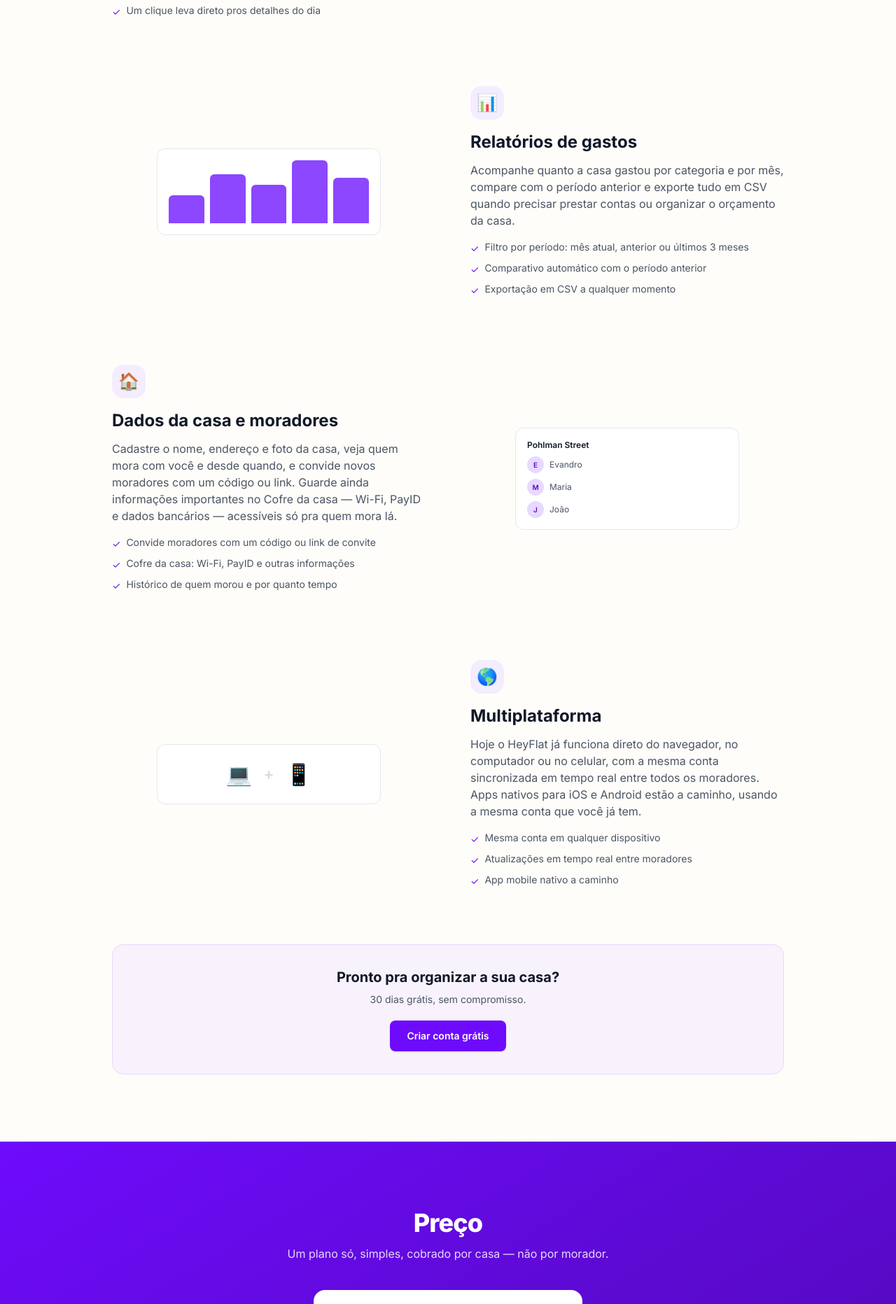
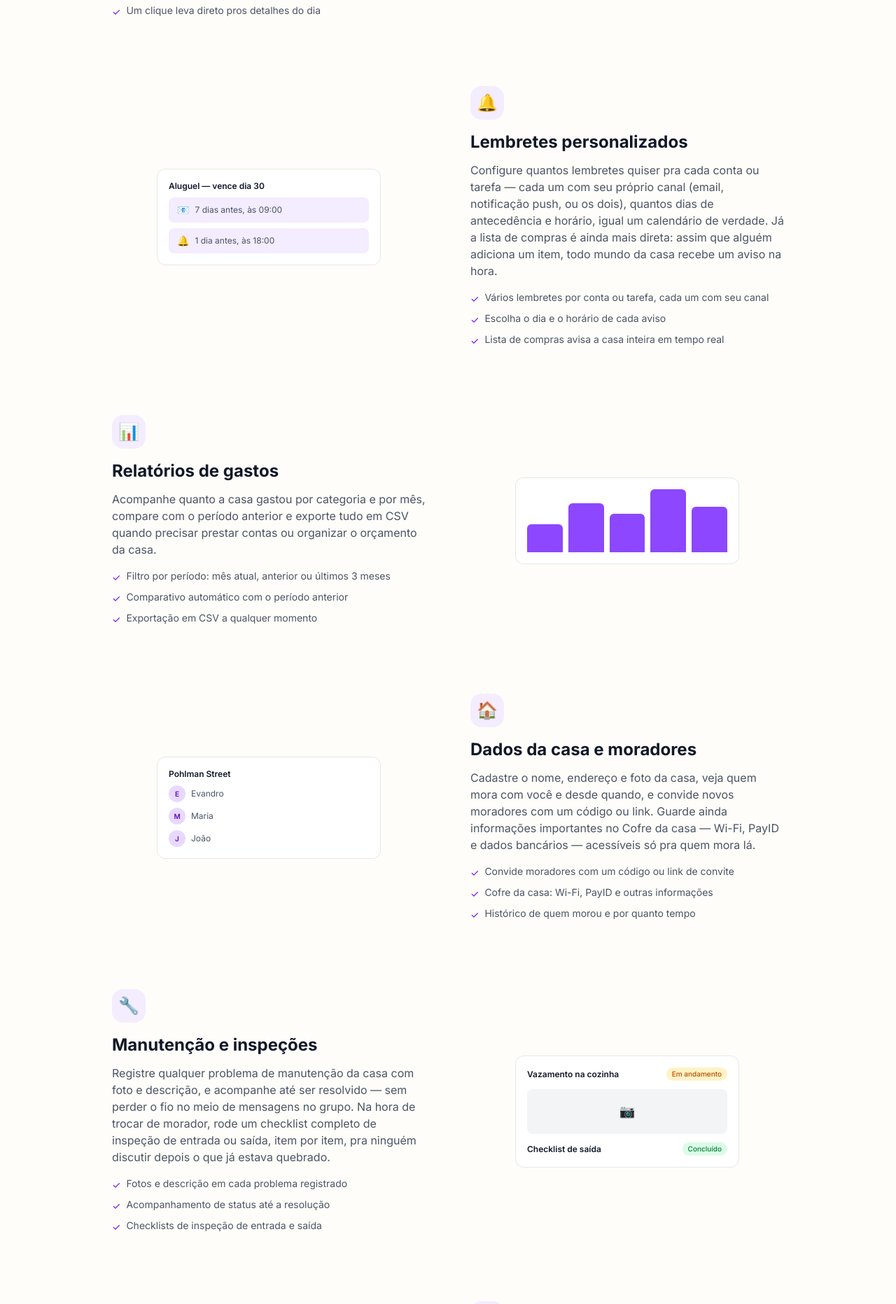
Before and after one commit to evandrobilck/heyflat-site, a React (Vite) app: page / in a window 1280 px wide. Shown: the part 2920-4783 px from the top of the page at 70% size. Built offline with nearby package versions, Linux system fonts and the light colour scheme.

Commit message:
Add Reminders and Maintenance/Inspections to the features section
Both shipped in the app recently but were missing from the landing
page's features list.

```diff
--- a/src/components/FeaturesSection.jsx
+++ b/src/components/FeaturesSection.jsx
@@ -84,6 +84,42 @@ function ReportsPreview() {
   )
 }
 
+function ReminderPreview() {
+  return (
+    <div className="w-full max-w-xs space-y-2 rounded-xl border border-gray-200 bg-white p-4">
+      <p className="text-xs font-semibold text-gray-900">Aluguel — vence dia 30</p>
+      <div className="flex items-center gap-2 rounded-lg bg-brand-50 px-3 py-2">
+        <span className="text-sm">📧</span>
+        <p className="text-xs text-gray-600">7 dias antes, às 09:00</p>
+      </div>
+      <div className="flex items-center gap-2 rounded-lg bg-brand-50 px-3 py-2">
+        <span className="text-sm">🔔</span>
+        <p className="text-xs text-gray-600">1 dia antes, às 18:00</p>
+      </div>
+    </div>
+  )
+}
+
+function MaintenancePreview() {
+  return (
+    <div className="w-full max-w-xs space-y-3 rounded-xl border border-gray-200 bg-white p-4">
+      <div className="flex items-center justify-between">
+        <p className="text-xs font-semibold text-gray-900">Vazamento na cozinha</p>
+        <span className="rounded-full bg-amber-100 px-2 py-0.5 text-[10px] font-medium text-amber-700">
+          Em andamento
+        </span>
+      </div>
+      <div className="flex h-16 w-full items-center justify-center rounded-lg bg-gray-100 text-lg">📷</div>
+      <div className="flex items-center justify-between">
+        <p className="text-xs font-semibold text-gray-900">Checklist de saída</p>
+        <span className="rounded-full bg-green-100 px-2 py-0.5 text-[10px] font-medium text-green-700">
+          Concluído
+        </span>
+      </div>
+    </div>
+  )
+}
+
 function DevicesPreview() {
   return (
     <div className="flex w-full max-w-xs items-center justify-center gap-4 rounded-xl border border-gray-200 bg-white p-6">
@@ -161,6 +197,18 @@ const FEATURES = [
     preview: CalendarPreview,
   },
   {
+    icon: '🔔',
+    title: 'Lembretes personalizados',
+    description:
+      'Configure quantos lembretes quiser pra cada conta ou tarefa — cada um com seu próprio canal (email, notificação push, ou os dois), quantos dias de antecedência e horário, igual um calendário de verdade. Já a lista de compras é ainda mais direta: assim que alguém adiciona um item, todo mundo da casa recebe um aviso na hora.',
+    bullets: [
+      'Vários lembretes por conta ou tarefa, cada um com seu canal',
+      'Escolha o dia e o horário de cada aviso',
+      'Lista de compras avisa a casa inteira em tempo real',
+    ],
+    preview: ReminderPreview,
+  },
+  {
     icon: '📊',
     title: 'Relatórios de gastos',
     description:
@@ -183,6 +231,18 @@ const FEATURES = [
       'Histórico de quem morou e por quanto tempo',
     ],
     preview: HousePreview,
+  },
+  {
+    icon: '🔧',
+    title: 'Manutenção e inspeções',
+    description:
+      'Registre qualquer problema de manutenção da casa com foto e descrição, e acompanhe até ser resolvido — sem perder o fio no meio de mensagens no grupo. Na hora de trocar de morador, rode um checklist completo de inspeção de entrada ou saída, item por item, pra ninguém discutir depois o que já estava quebrado.',
+    bullets: [
+      'Fotos e descrição em cada problema registrado',
+      'Acompanhamento de status até a resolução',
+      'Checklists de inspeção de entrada e saída',
+    ],
+    preview: MaintenancePreview,
   },
   {
     icon: '🌎',
```
